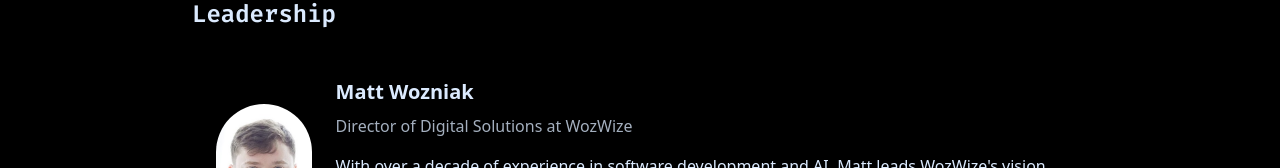
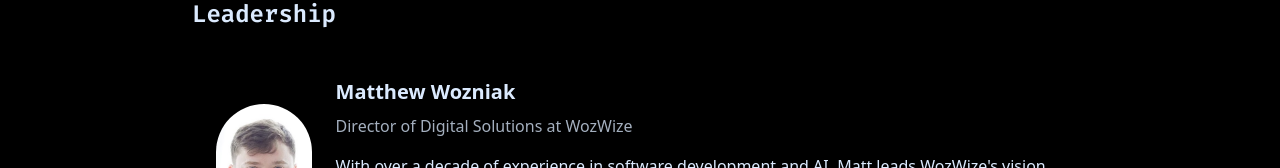
Before and after one commit to LtShibby/wozwize-portfolio, a React (Vite) app: page /about-us in a window 1280 px wide. Shown: the part 1030-1198 px from the top of the page. Built offline with nearby package versions, Linux system fonts and the light colour scheme.

Commit message:
updating names of founders

```diff
--- a/src/components/blog/BlogPost.jsx
+++ b/src/components/blog/BlogPost.jsx
@@ -70,7 +70,7 @@
           style={{ backgroundImage: 'url(/images/matt-headshot.jpg)' }}
         />
           <div>
-            <h3 className={`${theme.text} font-bold`}>Matt Wozniak</h3>
+            <h3 className={`${theme.text} font-bold`}>Matthew Wozniak</h3>
             <p className={`${theme.text} opacity-75`}>
               Director of Digital Solutions at WozWize, AI Developer & Tech Consultant
             </p>
--- a/src/pages/AboutCory.jsx
+++ b/src/pages/AboutCory.jsx
@@ -13,7 +13,7 @@
           {/* Hero */}
           <section>
             <h2 className={`${theme.text} text-3xl md:text-4xl font-bold mb-8 text-center font-['Fira_Code']`}>
-              About Cory Dennington
+              About Cory
             </h2>
             <div className={`${theme.nav} p-6 rounded-lg shadow-lg`}>
               <div className="flex flex-col md:flex-row items-center gap-6">
--- a/src/pages/AboutMatt.jsx
+++ b/src/pages/AboutMatt.jsx
@@ -252,7 +252,7 @@
 
         <div className="relative">
           <h2 className={`${theme.text} text-3xl md:text-4xl font-bold mb-8 text-center font-['Fira_Code']`}>
-            About Matt
+            About Matthew
           </h2>
 
           <div className="max-w-4xl mx-auto space-y-12">
@@ -262,14 +262,14 @@
                   <div className="w-32 h-32 rounded-full overflow-hidden">
                     <img
                       src="/images/matt-headshot.jpg"
-                      alt="Matt Wozniak - Director of Digital Solutions at WozWize"
+                      alt="Matthew Wozniak - Director of Digital Solutions at WozWize"
                       className="w-full h-full object-cover"
                     />
                   </div>
                   <div className="flex-1 md:max-w-[75%]">
                     <div className="flex justify-between items-start">
                       <div>
-                        <h4 className={`${theme.text} text-xl font-bold mb-2`}>Matt Wozniak</h4>
+                        <h4 className={`${theme.text} text-xl font-bold mb-2`}>Matthew Wozniak</h4>
                         <p className={`${theme.text} opacity-75 mb-4`}>Director of Digital Solutions at WozWize</p>
                       </div>
                       <Link
--- a/src/pages/AboutUs.jsx
+++ b/src/pages/AboutUs.jsx
@@ -81,12 +81,12 @@
                 <div className="w-32 h-32 rounded-full overflow-hidden">
                   <img
                     src="/images/matt-headshot.jpg"
-                    alt="Matt Wozniak - Founder of WozWize"
+                    alt="Matthew Wozniak - Founder of WozWize"
                     className="w-full h-full object-cover"
                   />
                 </div>
                 <div>
-                  <h4 className={`${theme.text} text-xl font-bold mb-2`}>Matt Wozniak</h4>
+                  <h4 className={`${theme.text} text-xl font-bold mb-2`}>Matthew Wozniak</h4>
                   <p className={`${theme.text} opacity-75 mb-4`}>Director of Digital Solutions at WozWize</p>
                   <p className={`${theme.text} mb-4`}>
                     With over a decade of experience in software development and AI,
```
